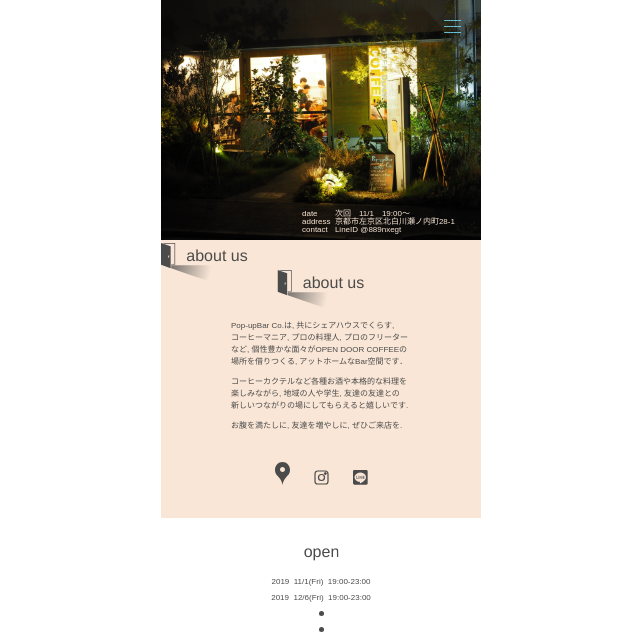
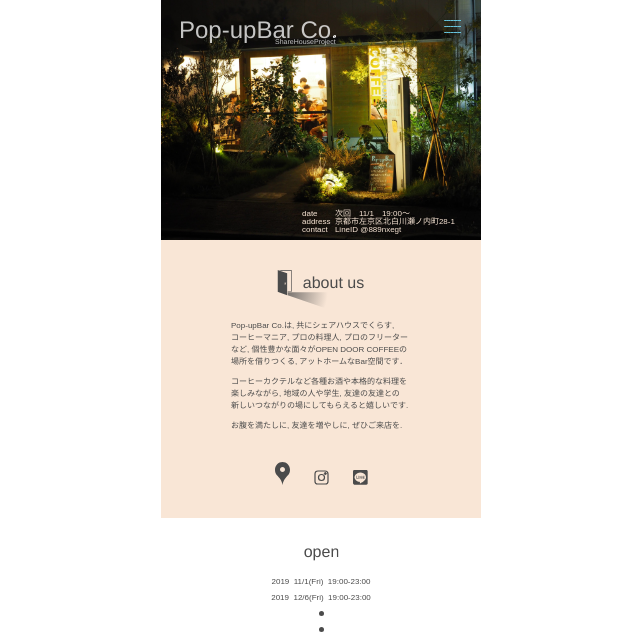
Before and after one commit to kty3131/Pop-upBarCo, a plain HTML site: page index.html in a window 1280 px wide. Shown: the top 639 px of the page, without its empty margins (319-959 px from the left). Drawn offline with Linux system fonts and the light colour scheme.

Commit message:
Update index.html

```diff
--- a/index.html
+++ b/index.html
@@ -12,27 +12,23 @@
 <div id="mainbox">
   <header>
     <img id="backgroundimag-top" src="images/Pop-upBarCo.top.jpg" alt="Pop-upBar Co.">
-<svg width="87px" height="43px" viewBox="0 0 87 43" version="1.1" xmlns="http://www.w3.org/2000/svg" xmlns:xlink="http://www.w3.org/1999/xlink">
-    <defs>
-        <radialGradient cx="0%" cy="0%" fx="0%" fy="0%" r="194.613074%" gradientTransform="translate(0.000000,0.000000),scale(0.399757,1.000000),rotate(16.641391),translate(-0.000000,-0.000000)" id="radialGradient-1">
-            <stop stop-color="#77726E" offset="0%"></stop>
-            <stop stop-color="#F9E6D6" offset="100%"></stop>
-        </radialGradient>
-    </defs>
+    <svg id="logo" width="155px" height="26px" viewBox="0 0 155 26" version="1.1" xmlns="http://www.w3.org/2000/svg" xmlns:xlink="http://www.w3.org/1999/xlink">
       <g id="Pop-upBar-Co.-Var.2" stroke="none" stroke-width="1" fill="none" fill-rule="evenodd">
-        <g id="Mobile" transform="translate(-103.000000, -277.000000)">
-            <g id="about-us" transform="translate(0.000000, 240.000000)">
-                <g id="aboutus" transform="translate(103.000000, 37.000000)">
-                    <g id="door">
-                        <g id="ドア">
-                            <path d="M0,0 L9.65090106,3.26784961 L9.65090106,25.1384615 L0,21.8307692 L0,0 Z M7.56922315,12.5939053 C7.40148664,12.5939053 7.23609996,12.7311675 7.23609996,12.8726032 L7.23609996,12.8726032 L7.23609996,14.4881503 C7.23609996,14.633983 7.41250244,14.7571896 7.56922315,14.7571896 C7.72594387,14.7571896 7.90495063,14.633983 7.90495063,14.4881503 L7.90495063,14.4881503 L7.90495063,13.8859943 C7.92806984,13.8382677 7.95241137,13.7858709 7.97797521,13.7288038 C8.24658452,13.1291771 8.66855813,12.9494992 8.97074429,12.8096733 C9.27293045,12.6698474 8.91759605,12.7085563 8.72763336,12.7311675 C8.60099157,12.7462417 8.32676399,12.8536189 7.90495063,13.0532992 L7.90495063,13.0532992 L7.90495063,12.8726032 C7.90495063,12.7311675 7.74329076,12.5939053 7.56922315,12.5939053 Z" id="Combined-Shape" fill="#4B4B4B"></path>
-                            <polygon id="Path-10" fill="#535251" points="1.4692021 2.84217094e-14 3.48811601 0.697285679 13.4743944 0.697285679 13.4743944 21.1697947 10.1555883 21.1697947 10.1555883 21.8642893 14.1714286 21.8642893 14.1714286 2.84217094e-14"></polygon>
-                            <polygon id="影" fill="url(#radialGradient-1)" points="10.1569228 22.3531004 10.1569228 25.3479674 61.8021247 42.9986103 61.8021247 22.3531004"></polygon>
+          <g id="Mobile" transform="translate(-21.000000, -19.000000)" fill="#FFFFFF">
+              <g id="Pop-upBar-Co.-logo" transform="translate(19.000000, 14.000000)">
+                  <g id="ロゴ">
+                      <g id="見出し">
+                          <text id="Pop-upBar-Co" opacity="0.756812686" font-family="Helvetica" font-size="24" font-weight="normal">
+                              <tspan x="0" y="23">Pop-upBar Co</tspan>
+                          </text>
+                          <text id="ShareHouseProject" opacity="0.76297433" font-family="Helvetica" font-size="7" font-weight="normal">
+                              <tspan x="96" y="29">ShareHouseProject</tspan>
+                          </text>
+                          <g id="マメ" transform="translate(154.000000, 20.000000)" fill-rule="nonzero">
+                              <path d="M1.24693063,1.66765443 C1.38323156,1.3567472 1.53681195,1.05666861 1.68780376,0.75256962 C1.7736073,0.570186373 1.86981854,0.394366135 1.97758501,0.224147364 C1.97768509,0.223992485 1.97778516,0.223831152 1.97789191,0.223663366 C2.03710909,0.129277358 1.97081333,0.00789073003 1.85685561,0.00154067996 C1.21670158,-0.0341460852 0.468093905,0.554808152 0.149564702,1.28134035 C-0.169791781,2.00975047 0.0480762164,2.6371793 0.558500851,2.97459669 C0.642436338,3.03008219 0.757995243,2.99047827 0.788077519,2.896544 C0.828961126,2.76889766 0.871992991,2.63894105 0.911021892,2.52433039 C1.02082987,2.23679057 1.12305223,1.9502123 1.24693063,1.66765443 Z" id="Path"></path>
+                              <path d="M2.79434245,2.09163856 C3.13876217,1.37289955 3.04879201,0.452672089 2.5378612,0.0381741141 C2.44805675,-0.0346823003 2.30299355,0.00167896088 2.26981669,0.105419813 C2.26726629,0.113408707 2.26540032,0.119268079 2.26446373,0.122462361 C2.2087439,0.313405207 2.1398686,0.500248405 2.05789546,0.684464768 C1.92718369,0.997051749 1.80163756,1.30865048 1.65443462,1.61581802 C1.52065371,1.89497661 1.36739176,2.16202754 1.21906491,2.43493783 C1.15859009,2.53674044 1.08945543,2.65091212 1.02021991,2.76277576 C0.96749716,2.84796299 1.02266945,2.95450283 1.13019704,2.97393631 C1.78359021,3.09203549 2.44978583,2.81065811 2.79434245,2.09163856 Z" id="Path"></path>
                           </g>
                       </g>
-                    <text id="about-us" font-family="Helvetica" font-size="16" font-weight="normal" fill="#4B4B4B">
-                        <tspan x="25.3085938" y="18">about us</tspan>
-                    </text>
                   </g>
               </g>
           </g>
```
Lines whose indentation alone changed are shown as unchanged.
